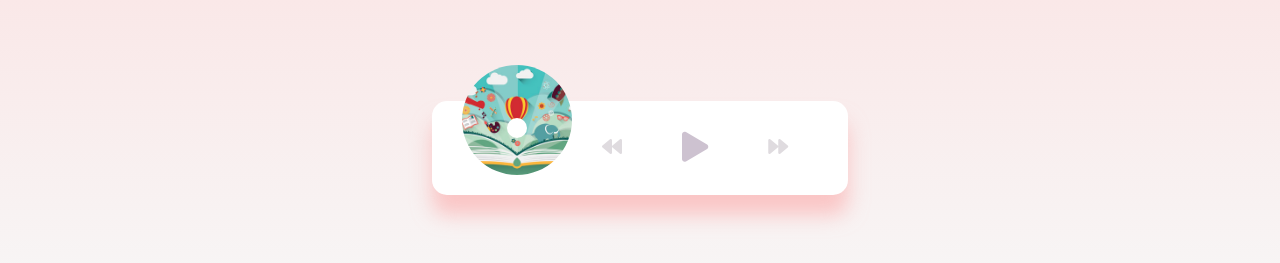
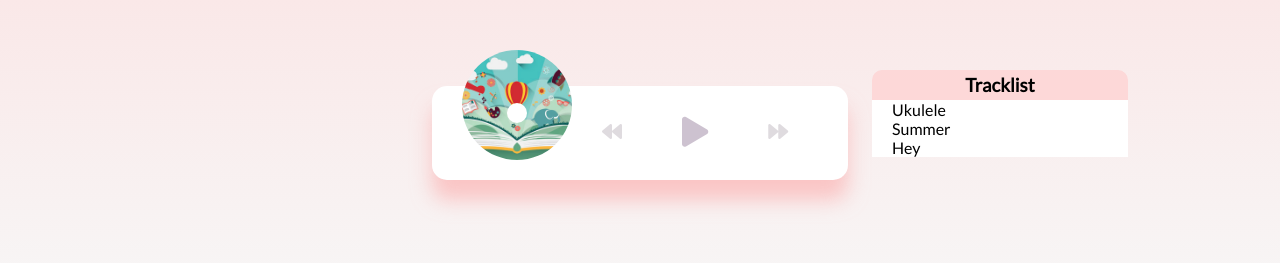
Before and after one commit to Huglar/Huglar.github.io, a plain HTML site: page player/index.html in a window 1280 px wide. Shown: the part 293-556 px from the top of the page. Drawn offline with Linux system fonts and the light colour scheme.

Commit message:
playlist

```diff
--- a/player/index.html
+++ b/player/index.html
@@ -26,6 +26,7 @@
           </div>
         </div>
         <!--with id="audio" we can grab song in JavaScript -->
+        <!--CHECK CONTROLS!!!-->
       <audio src="music/ukulele.mp3" id="audio"></audio>
       <!--container below is where our image is going to go-->
       <div class="img-container">
@@ -49,6 +50,27 @@
 
      </div>
 
+     <!--list for player-->
+     <div class="list-container">
+       <h3>Tracklist</h3>
+      <ul>
+        <li id="music/ukulele.mp3">Ukulele</li>
+        <li id="music/summer.mp3">Summer</li>
+        <li id="music/hey.mp3">Hey</li>
+      </ul>
+      </div>
+
+
+     <!--list container for player tracklist with all songs-->
+
+       <!--<select id="thelist" size="5">
+         <option value="ukulele.mp3">Ukelele</option>
+         <option value="hey.mp3">Hey</option>
+         <option value="summer.mp3">Summer</option>
+       </select>
+     </div>-->
+
+
     <!--link to JavaScript file-->
     <script src="script.js"></script>
   </body>
--- a/player/script.js
+++ b/player/script.js
@@ -12,6 +12,7 @@ const progressContainer = document.querySelector('.progress-container')
 /*#title for song`s titles and #cover for song`s images*/
 const title = document.querySelector('#title')
 const cover = document.querySelector('#cover')
+
 
 // Song titles, songs in array should match the names of songs in a folder
 const songs = ['hey', 'summer', 'ukulele']
@@ -126,9 +127,8 @@ add() method) a 'play' class*/
    it should set current time to place, which we click on on the progress bar
    we click on progress bar and we can go to any part of song on progress bar*/
    audio.currentTime = (clickX / width) * duration
+ }
 
-
- }
 
 //Event listeners
 /*for play btn we add .addEventListener method (in which first parameter is
@@ -165,3 +165,14 @@ playBtn.addEventListener('click', () => {
   /*To make the song playing one by one we create audio API with addEventListener
   we can listen for 'ended' and when song ends it will call nextSong function*/
   audio.addEventListener('ended', nextSong)
+
+  //Tracklist events
+  //Playing song from the list
+
+  const full_li = document.getElementsByTagName("li");
+  for(let i = 0; i < full_li.length; i++){
+    full_li[i].onclick = function(){
+        audio.src = this.id;
+        audio.play();
+    }
+}
--- a/player/style.css
+++ b/player/style.css
@@ -184,3 +184,63 @@ we dont need to put anything inside of content if we want to leave it empty*/
     with the song progress on the bar*/
     transition: width 0.1s linear;
   }
+
+  /*list-container*/
+
+   .list-container {
+    position: relative;
+    left: 360px;
+    bottom: 210px;
+    background-color: hsl(0, 90%, 92%);
+    border-radius: 10px 10px 0 0;
+    height: 30px;
+    width: 20%;
+  }
+
+  h3 {
+    position: relative;
+    bottom: 15px;
+    text-align: center;
+  }
+
+  ul {
+    position: relative;
+    list-style-type: none;
+    bottom: 29px;
+    background-color: #fff;
+
+  }
+
+  li {
+    margin-left: -20px;
+  }
+
+  li:hover {
+    background-color: hsl(0, 90%, 92%);
+    color: #fff;
+    cursor: pointer;
+    width: 100%;
+  }
+
+/*
+
+#thelist {
+  position: relative;
+  bottom: 31px;
+  overflow: hidden;
+  width: 100%;
+  padding: 5px;
+  border: none;
+  border-radius: 0 0 10px 10px;
+  font-size: 15px;
+}
+
+option::selection {
+  background-color: black;
+  color: red;
+}
+  select {
+    border: 0px;
+    outline: 0px;
+  }
+  */
```
